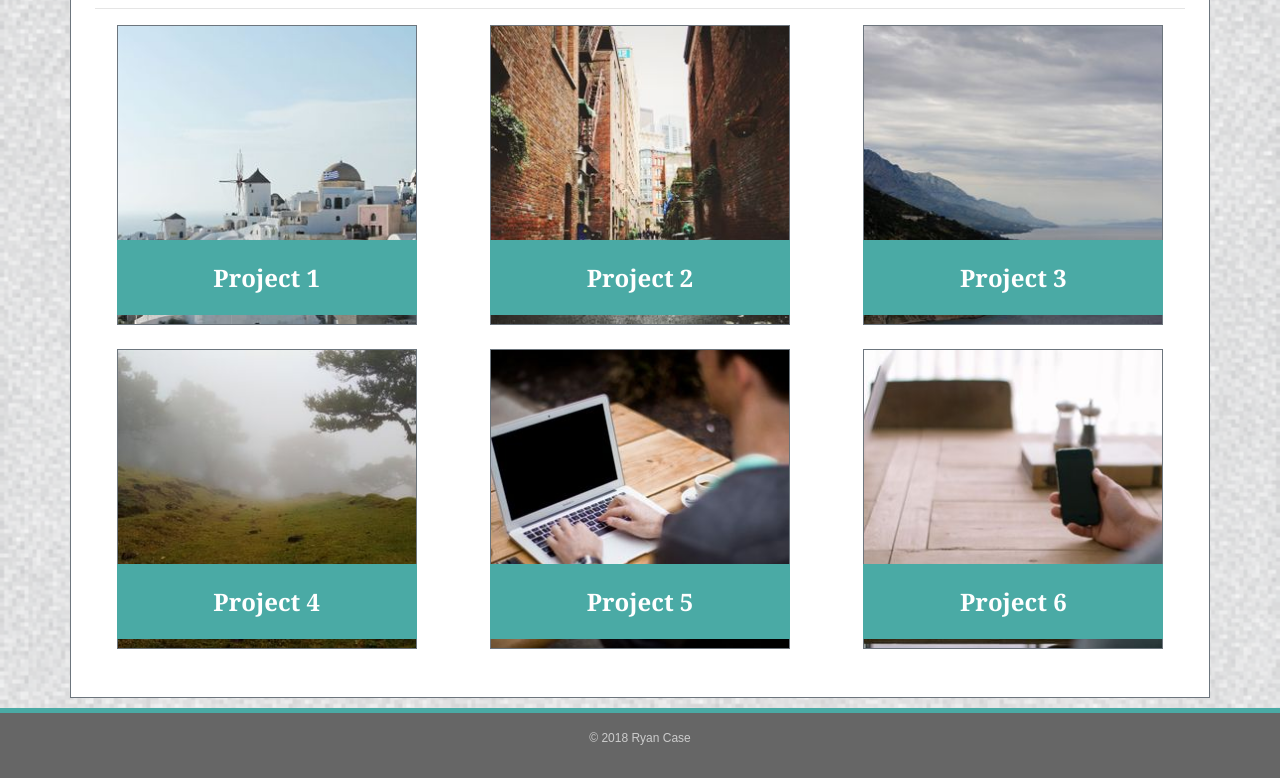
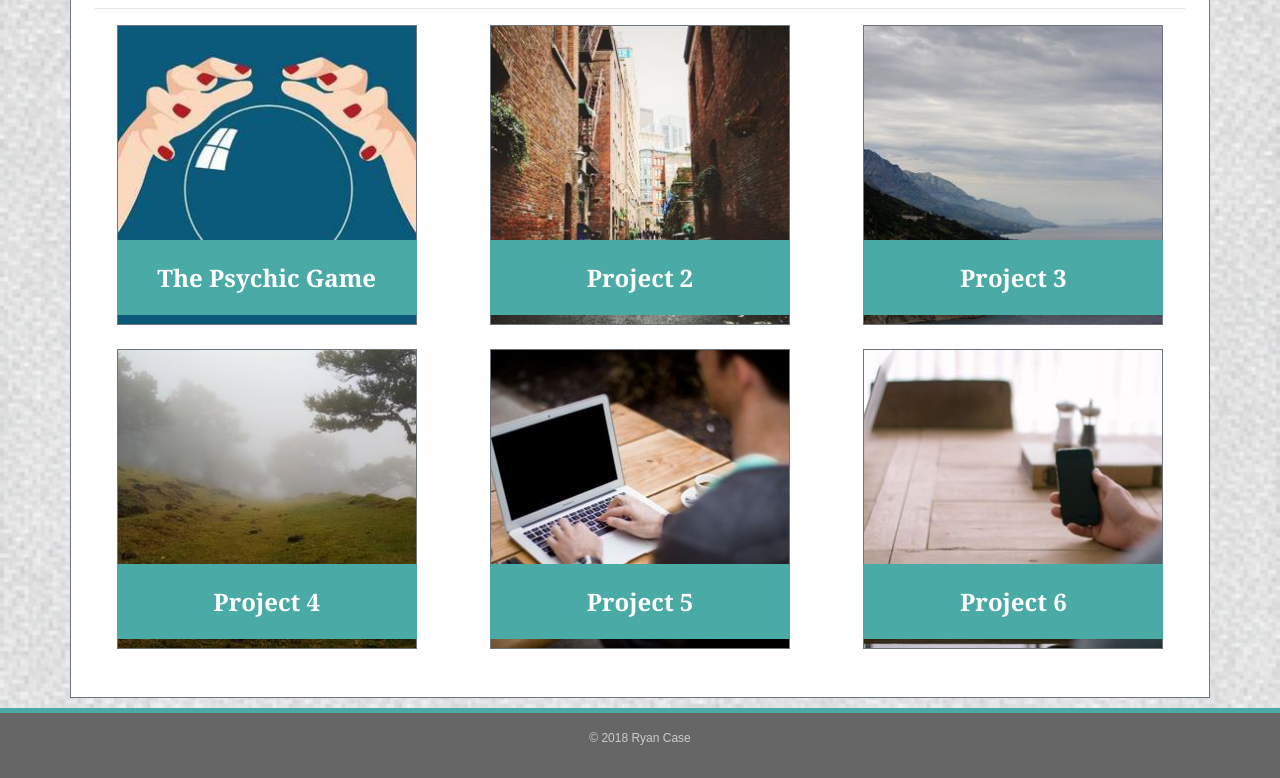
Before and after one commit to Ryan-T-Case/Bootstrap-Portfolio, a plain HTML site: page portfolio.html in a window 1280 px wide. Shown: the part 147-925 px from the top of the page. Drawn offline with nearby package versions, Linux system fonts and the light colour scheme.

Commit message:
Added link to the Psychic Game

```diff
--- a/portfolio.html
+++ b/portfolio.html
@@ -55,10 +55,10 @@
         <div class="row">
             <div class="col-sm-12 col-md-6 col-lg-4">
                 <div class="image-container mb-4 mx-auto">
-                    <img src="assets/images/placeholder-1.jpg" class="img-fluid border border-secondary" alt="Placeholder 1">
+                    <img src="assets/images/crystal-ball.jpg" class="img-fluid border border-secondary" alt="Placeholder 1">
                     <div class="text-block">
                         <div class="vertical-align">
-                            <a href="#">Project 1</a>
+                            <a href="https://ryan-t-case.github.io/Psychic-Game/">The Psychic Game</a>
                         </div>
                     </div>
                 </div>
```
Also changed, not shown: assets/images/crystal-ball.jpg (added).
